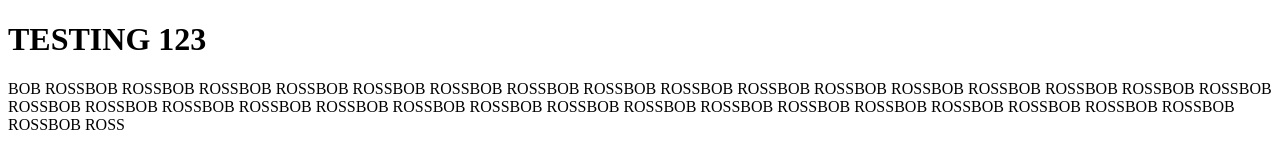
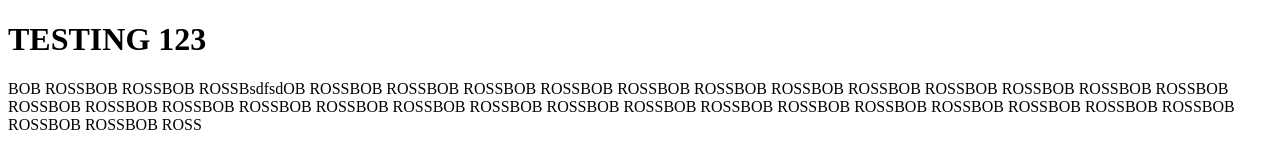
Before and after one commit to MaxKnox87/AzureTest, a plain HTML site: page index.html in a window 1280 px wide. Drawn offline with Linux system fonts and the light colour scheme.

Commit message:
First edit

```diff
--- a/index.html
+++ b/index.html
@@ -1,11 +1,7 @@
 <!DOCTYPE html>
 <html lang="en">
-<head>
-    <meta charset="UTF-8">
-    <title>Deployment Test</title>
-</head>
 <body>
 <h1>TESTING 123</h1>
-<p>BOB ROSSBOB ROSSBOB ROSSBOB ROSSBOB ROSSBOB ROSSBOB ROSSBOB ROSSBOB ROSSBOB ROSSBOB ROSSBOB ROSSBOB ROSSBOB ROSSBOB ROSSBOB ROSSBOB ROSSBOB ROSSBOB ROSSBOB ROSSBOB ROSSBOB ROSSBOB ROSSBOB ROSSBOB ROSSBOB ROSSBOB ROSSBOB ROSSBOB ROSSBOB ROSSBOB ROSSBOB ROSSBOB ROSSBOB ROSS</p>
+<p>BOB ROSSBOB ROSSBOB ROSSBsdfsdOB ROSSBOB ROSSBOB ROSSBOB ROSSBOB ROSSBOB ROSSBOB ROSSBOB ROSSBOB ROSSBOB ROSSBOB ROSSBOB ROSSBOB ROSSBOB ROSSBOB ROSSBOB ROSSBOB ROSSBOB ROSSBOB ROSSBOB ROSSBOB ROSSBOB ROSSBOB ROSSBOB ROSSBOB ROSSBOB ROSSBOB ROSSBOB ROSSBOB ROSSBOB ROSSBOB ROSS</p>
 </body>
 </html>
```
